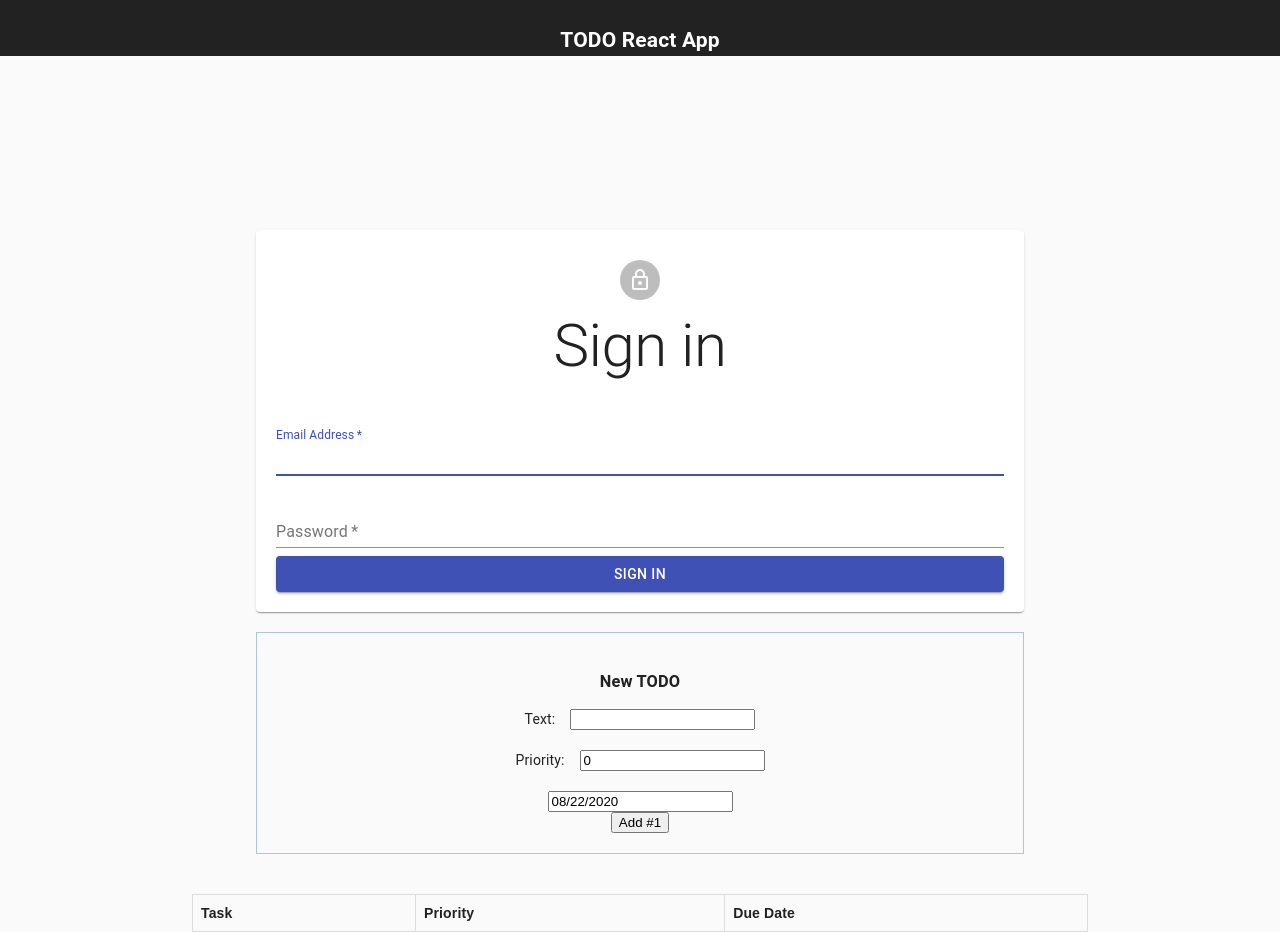
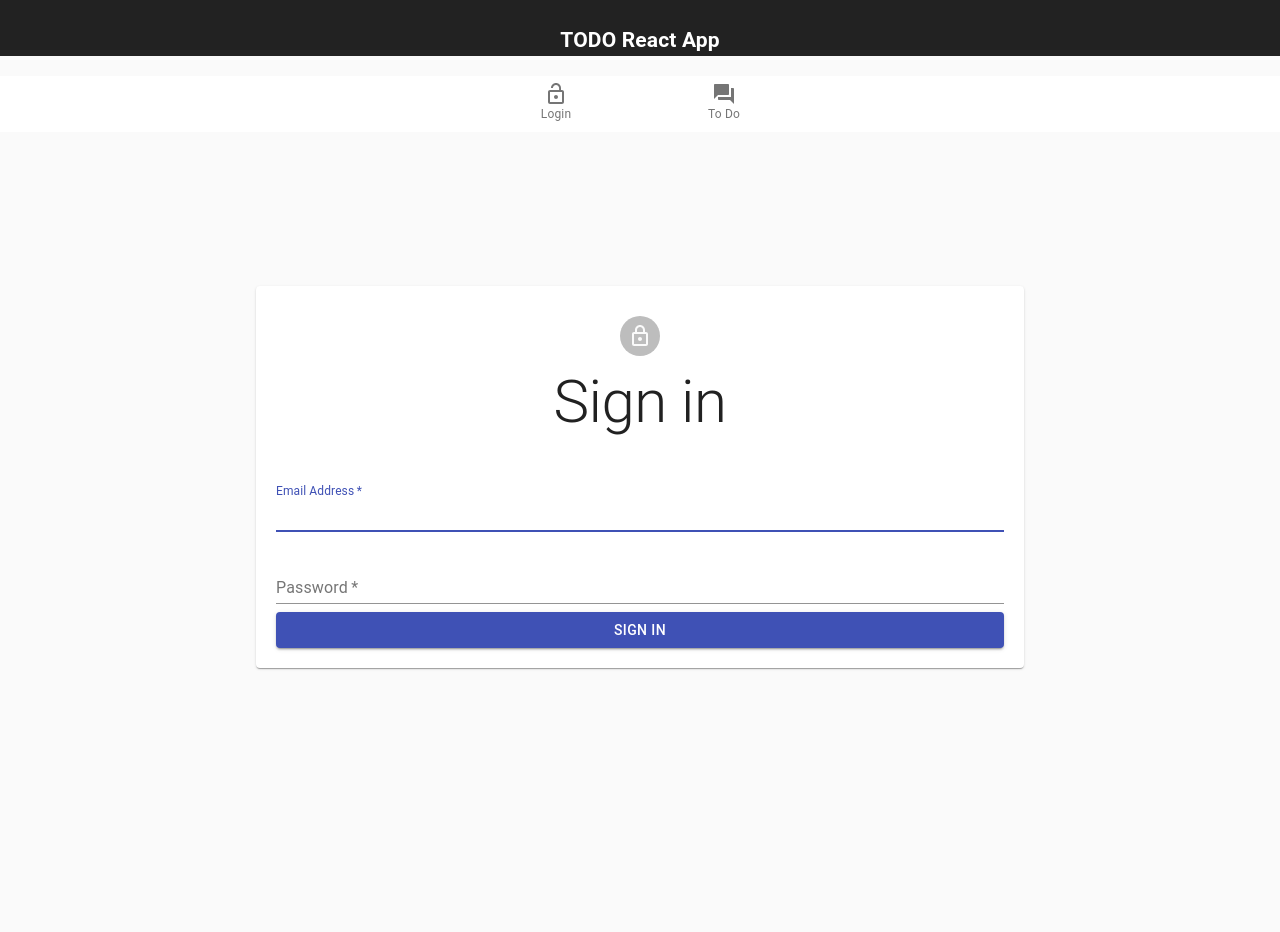
Before and after one commit to juanmora98/Laboratorio-2_IETI, a React (Create React App) app: page / in a window 1280 px wide. Shown: the part 94-1026 px from the top of the page. After the commit the page ends 802 px from the top, so only its background shows below. Built offline with nearby package versions, Linux system fonts and the light colour scheme.

Commit message:
Parte 2 casi full

```diff
--- a/package.json
+++ b/package.json
@@ -12,7 +12,8 @@
     "react-datepicker": "^1.6.0",
     "react-dom": "^16.4.2",
     "react-moment": "^0.7.9",
-    "react-scripts": "1.1.4"
+    "react-scripts": "1.1.4",
+    "react-router-dom": "^4.3.1"
   },
   "scripts": {
     "start": "react-scripts start",
--- a/src/App.js
+++ b/src/App.js
@@ -1,11 +1,15 @@
 import React, {Component} from 'react';
 import logo from './logo.svg';
 import './App.css';
-import {TodoList} from "./components/TodoList";
-import {Login} from "./components/Login"
-import DatePicker from 'react-datepicker';
 import 'react-datepicker/dist/react-datepicker.css';
 import moment from "moment";
+import {Login} from "./components/Login";
+import {BrowserRouter as Router, Link, Route} from 'react-router-dom';
+import LockOpenIcon from '@material-ui/icons/LockOpen';
+import ForumIcon from '@material-ui/icons/Forum';
+import BottomNavigation from '@material-ui/core/BottomNavigation';
+import BottomNavigationAction from '@material-ui/core/BottomNavigationAction';
+import {TodoApp} from "./components/TodoApp";
 
 
 
@@ -14,6 +18,15 @@ const LoginView = () => (
         <Login/>
         <br/>
         <br/>
+    </div>
+);
+
+
+const TodoView = () => (
+    <div>
+        <br/>
+        <br/>
+        <TodoApp />
     </div>
 );
 
@@ -33,60 +46,23 @@ class App extends Component {
     render() {
 
         return (
+            <Router>
                 <div className="App">
                     <header className="App-header">
                         <img src={logo} className="App-logo" alt="logo"/>
                         <h1 className="App-title">TODO React App</h1>
                     </header>
-
                     <br/>
-                <Login/>
-                <br/>
-
-
-
-                <form onSubmit={this.handleSubmit} className="todo-form">
-                    <h3>New TODO</h3>
-                    <label htmlFor="text" className="right-margin">
-                        Text:
-                    </label>
-
-                    <input
-                        id="text"
-                        onChange={this.handleTextChange}
-                        value={this.state.text}>
-                    </input>
-
-                    <br/>
-                    <br/>
-                    <label htmlFor="priority" className="right-margin">
-                        Priority:
-                    </label>
-
-                    <input
-                        id="priority"
-                        type="number"
-                        onChange={this.handlePriorityChange}
-                        value={this.state.priority}>
-                    </input>
-                    <br/>
-                    <br/>
-
-                    <DatePicker
-                        id="due-date"
-                        selected={this.state.dueDate}
-                        placeholderText="Due date"
-                        onChange={this.handleDateChange}>
-                    </DatePicker>
-                    <br/>
-                    <button>
-                        Add #{this.state.items.length + 1}
-                    </button>
-                </form>
-                <br/>
-                <br/>
-                <TodoList todoList={this.state.items}/>
+                    <BottomNavigation showLabels className="">
+                        <BottomNavigationAction label="Login" icon={<LockOpenIcon />} component={Link} to="/" />
+                        <BottomNavigationAction label="To Do" icon={<ForumIcon />} component={Link} to="/todo" />
+                    </BottomNavigation>
+                    <div>
+                        <Route exact path="/" component={LoginView}/>
+                        <Route path="/todo" component={TodoView}/>
                     </div>
+                </div>
+            </Router>
         );
     }
 
--- /dev/null
+++ b/src/components/Todo.css
@@ -0,0 +1,10 @@
+.root {
+    width: 70%;
+    margin: auto;
+    margin-top: 3em;
+    overflow-x: auto;
+}
+
+.table {
+    min-width: 650;
+}
--- a/src/components/Todo.js
+++ b/src/components/Todo.js
@@ -1,4 +1,6 @@
 import React from 'react';
+import TableRow from '@material-ui/core/TableRow';
+import TableCell from '@material-ui/core/TableCell';
 
 export class Todo extends React.Component {
 
@@ -8,11 +10,11 @@ export class Todo extends React.Component {
 
     render() {
         return (
-            <tr>
-                <td>{this.props.text}</td>
-                <td>{this.props.priority}</td>
-                <td>{this.props.dueDate.format('DD-MM-YYYY')}</td>
-            </tr>
+            <TableRow key={this.props.name}>
+                <TableCell align="center">{this.props.text}</TableCell>
+                <TableCell align="center">{this.props.priority}</TableCell>
+                <TableCell align="center">{this.props.dueDate.format('DD-MM-YYYY')}</TableCell>
+            </TableRow>
         );
     }
 
--- a/src/components/TodoApp.js
+++ b/src/components/TodoApp.js
@@ -1,12 +1,18 @@
 import React from 'react';
 import {TodoList} from './TodoList';
+import moment from "moment";
+import MomentUtils from '@date-io/moment';
+import TextField from '@material-ui/core/TextField';
+import {MuiPickersUtilsProvider, KeyboardDatePicker} from '@material-ui/pickers';
+import Grid from '@material-ui/core/Grid';
 
 export class TodoApp extends React.Component {
     constructor(props) {
       super(props);
-      this.state = { items: [], text: '' , priority: "", dueDate: ''};
+      this.state = { items: [], text: '' , priority: "", dueDate: '', dueDate: moment()};
       this.handleChange = this.handleChange.bind(this);
       this.handlePriority = this.handlePriority.bind(this);
+      this.handleDateChange = this.handleDateChange.bind(this);
       this.handleSubmit = this.handleSubmit.bind(this);
     }
 
@@ -18,32 +24,48 @@ export class TodoApp extends React.Component {
 
             <form onSubmit={this.handleSubmit}>
 
-            <label htmlFor="new-todo">
-              Bienvenido, que tarea se debe realizar?
-            </label>
-
-            <input
-              id="todo nuevo"
-              onChange={this.handleChange}
+            <TextField
+              id="Text"
+              label="Bienvenido, que tarea se debe realizar?"
+              onChange={this.handleTextChange}
               value={this.state.text}
+              margin="normal"
+              variant="outlined"
             />
 
             <br/>
 
-            <label htmlFor="priority-todo">
-              Cual es la prioridad de la actividad?
-            </label>
-
-            <input
-                id="prioridad del todo"
-                onChange={this.handlePriority}
-                value={this.state.priority}
+            <TextField
+              id="Priority"
+              label="Cual es la prioridad de la actividad?"
+              onChange={this.handlePriorityChange}
+              value={this.state.priority}
+              margin="normal"
+              variant="outlined"
             />
 
             <br/>
 
+            <MuiPickersUtilsProvider utils={MomentUtils}>
+              <Grid container justify="space-around">
+                  <KeyboardDatePicker
+
+                      variant="inline"
+                      format="DD/MM/YYYY"
+                      margin="normal"
+                      id="date-picker-inline"
+                      label="Date picker inline"
+                      value={this.state.dueDate}
+                      onChange={this.handleDateChange}
+                      KeyboardButtonProps={{
+                          'aria-label': 'change date',
+                      }}
+                  />
+              </Grid>
+            </MuiPickersUtilsProvider>
+
             <button>
-                Send #{this.state.items.length + 1}
+              Add #{this.state.items.length + 1}
             </button>
 
             </form>
@@ -60,7 +82,7 @@ export class TodoApp extends React.Component {
 
     handleSubmit(e) {
       e.preventDefault();
-      if (!this.state.text.length) {
+      if (!this.state.text.length || !this.state.priority.length || !this.state.dueDate){
         return;
       }
       const newItem = {
@@ -83,4 +105,10 @@ export class TodoApp extends React.Component {
 
     }
 
+    handleDateChange(date) {
+      this.setState({
+          dueDate: date
+      });
   }
+
+  }
--- a/src/components/TodoList.js
+++ b/src/components/TodoList.js
@@ -1,5 +1,12 @@
 import React from 'react';
-import {Todo} from './Todo'
+import {Todo} from './Todo';
+import Table from '@material-ui/core/Table';
+import TableBody from '@material-ui/core/TableBody';
+import TableCell from '@material-ui/core/TableCell';
+import TableHead from '@material-ui/core/TableHead';
+import TableRow from '@material-ui/core/TableRow';
+import Paper from '@material-ui/core/Paper';
+import './Todo.css';
 
 export class TodoList extends React.Component {
 
@@ -8,25 +15,27 @@ export class TodoList extends React.Component {
     }
 
     render() {
-        const todoList = this.props.todoList.map((todo, i) => {
+        const todoList = this.props.items.map((todo, i) => {
             return (
                 <Todo key={i} text={todo.text} priority={todo.priority} dueDate={todo.dueDate}/>
             );
         });
 
         return (
-            <table>
-                <thead>
-                <tr>
-                    <th>Task</th>
-                    <th>Priority</th>
-                    <th>Due Date</th>
-                </tr>
-                </thead>
-                <tbody>
-                {todoList}
-                </tbody>
-            </table>
+            <Paper className="root">
+                <Table className="table">
+                    <TableHead>
+                        <TableRow>
+                            <TableCell align="center">Tarea</TableCell>
+                            <TableCell align="center">Prioridad</TableCell>
+                            <TableCell align="center">Fecha</TableCell>
+                        </TableRow>
+                    </TableHead>
+                    <TableBody>
+                        {todoList}
+                    </TableBody>
+                </Table>
+			</Paper>
         );
 
 
```
Also changed, not shown: 1 other file (tests, documents, lock files or other folders). Lines whose indentation alone changed are shown as unchanged.
